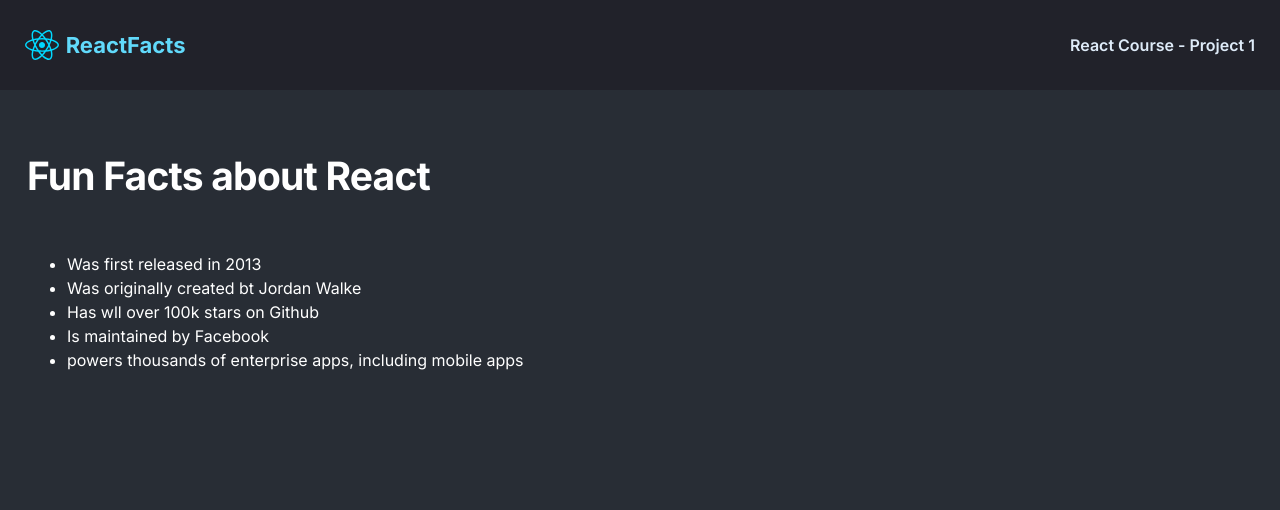
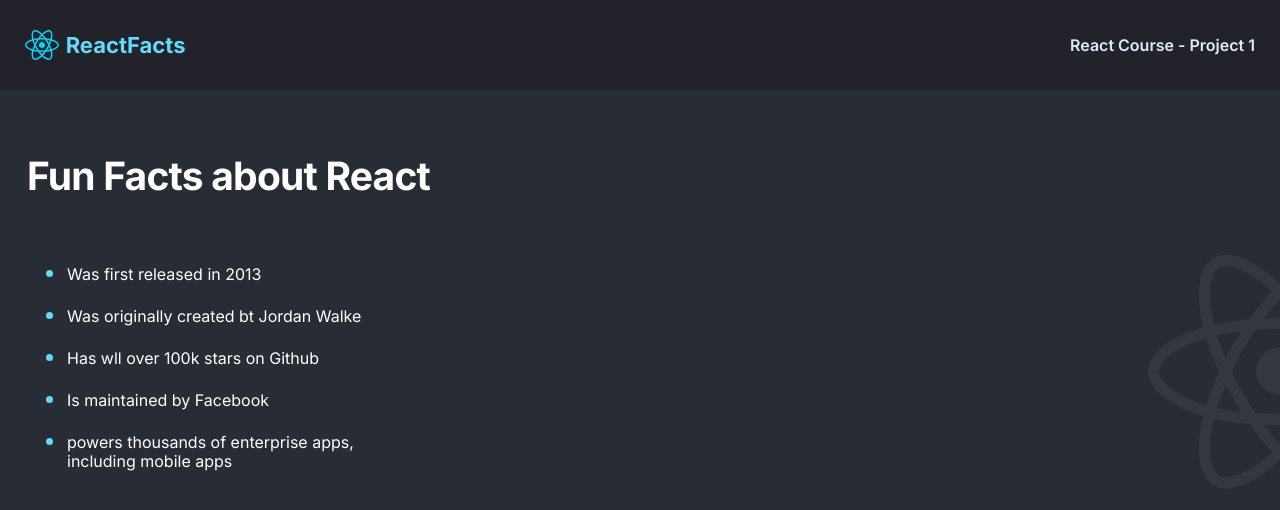
Before and after one commit to Persona743/react-props-toggler, a React (Vite) app: page / in a window 1280 px wide. Shown: the top 510 px of the page. Built offline with nearby package versions, Linux system fonts and the light colour scheme.

Commit message:
app.css modified

```diff
--- a/src/App.css
+++ b/src/App.css
@@ -52,6 +52,7 @@ nav {
 main {
   padding: 57px 27px;
   color: white;
+  background: url('./assets/images/reactjs-icon.png') no-repeat right 75%;
 }
 
 .main--title {
@@ -62,4 +63,15 @@ main {
 
 .main--facts {
   margin-top: 46px;
+  max-width: 400px;
 }
+
+.main--facts>li {
+  line-height: 19px;
+  padding-block: 10px;
+}
+
+.main--facts>li::marker {
+  font-size: 1.4rem;
+  color: #61DAFB;
+}
```
Also changed, not shown: src/assets/images/reactjs-icon.png (added).
